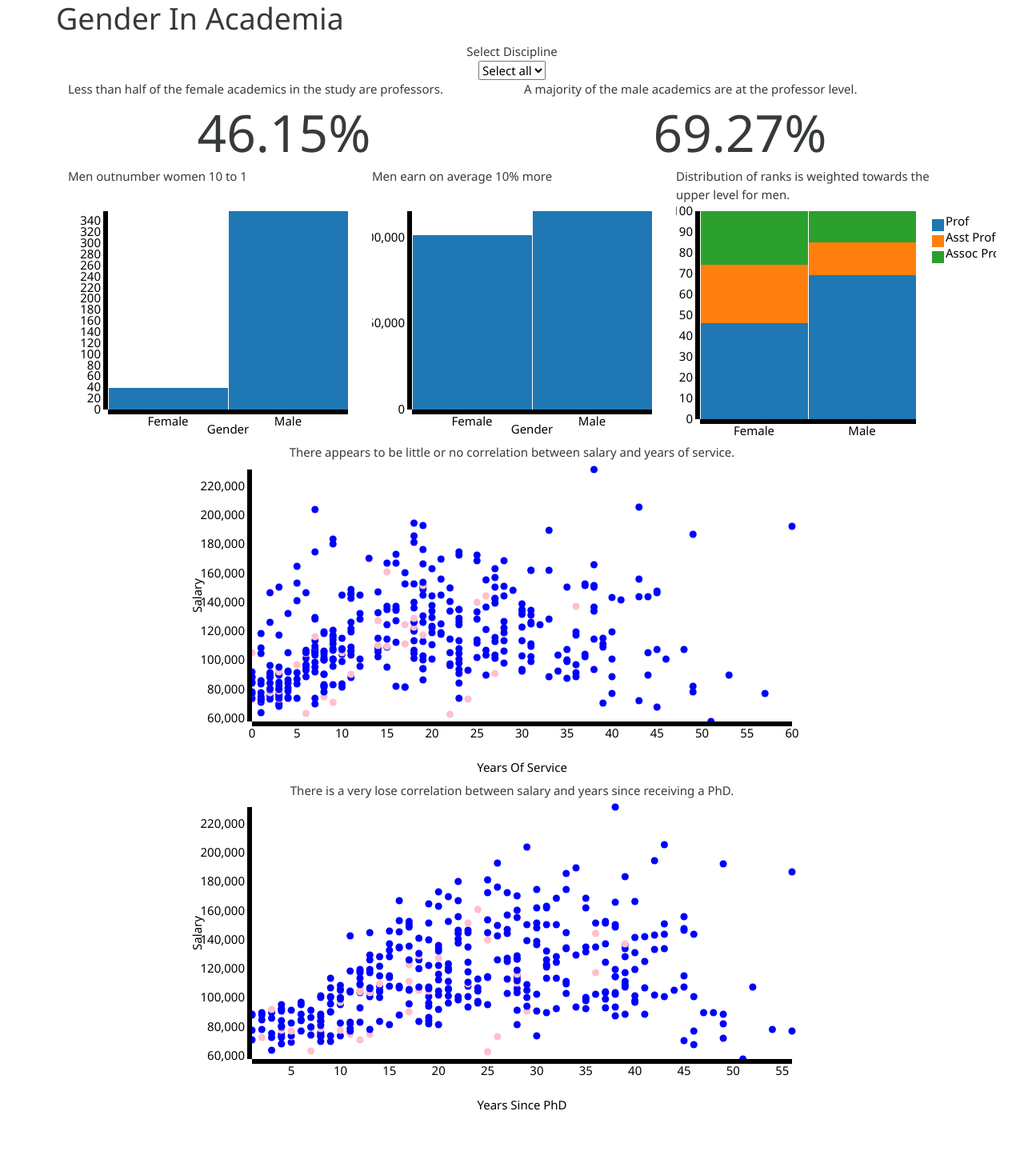
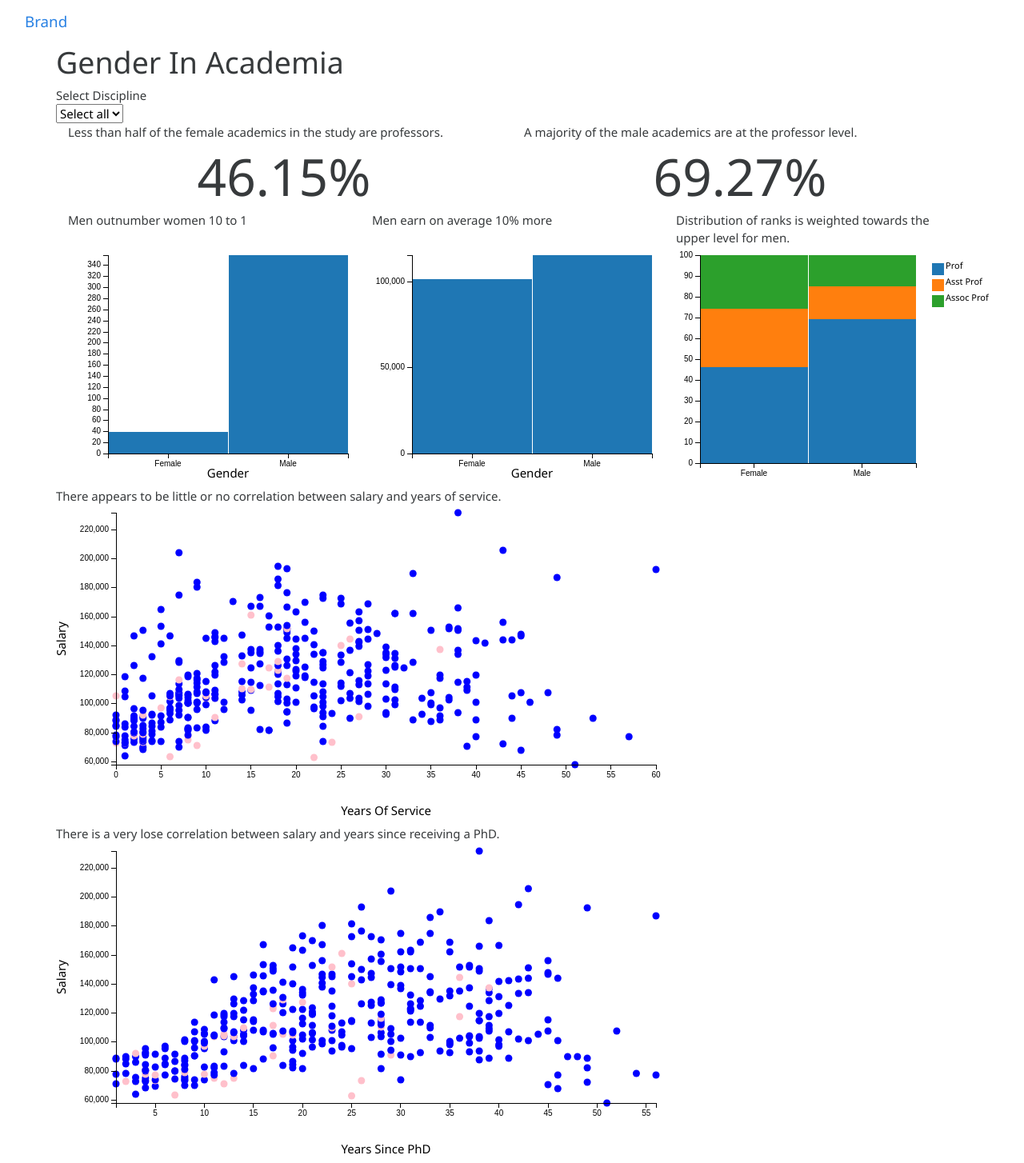
Before and after one commit to kescardoso/dashboard, a plain HTML site: page index.html in a window 1280 px wide. Shown: the whole page at 80% size. Before the commit the page ends 1399 px from the top, so only its background shows below. Drawn offline with Linux system fonts and the light colour scheme.

Commit message:
Added navbar to index.html

```diff
--- a/index.html
+++ b/index.html
@@ -7,7 +7,7 @@
     <title>Gender in Academia</title>
 
     <link rel="stylesheet" href="static/css/bootstrap.min.css" type="text/css" />
-    <link rel="stylesheet" href="static/css/dc.min/css" type="text/css" />
+    <link rel="stylesheet" href="static/css/dc.min.css" type="text/css" />
     <link rel="stylesheet" href="static/css/style.css" type="text/css" />
 
     <script type="text/javascript" src="static/js/d3.min.js"></script>
@@ -19,6 +19,14 @@
 </head>
 <body>
 
+    <nav class="navbar navbar-default">
+        <div class="container-fluid">
+            <div class="navbar-header">
+                <a class="navbar-brand" href="#">Brand</a>
+            </div>
+        </div>
+    </nav>
+
     <div class="container">
 
         <div class="row">
@@ -26,10 +34,10 @@
         </div>
 
         <div class="row">
-            <div class="col-md-offset-5 mx-auto">Select Discipline</div>
+            <div class="col-md-offset-5">Select Discipline</div>
         </div>
         <div class="row">
-            <div class="col-md-offset-5 mx-auto" id="discipline-selector"></div>
+            <div class="col-md-offset-5" id="discipline-selector"></div>
         </div>
 
         <div class="row">
@@ -53,18 +61,18 @@
         </div>
 
         <div class="row">
-            <div class="col-md-offset-2 mx-auto">There appears to be little or no correlation between salary and years of service.</div>
+            <div class="col-md-offset-2">There appears to be little or no correlation between salary and years of service.</div>
         </div>
         <div class="row">
-            <div class="col-md-offset-2 mx-auto" id="service-salary"></div>
+            <div class="col-md-offset-2" id="service-salary"></div>
         </div>
 
 
         <div class="row">
-            <div class="col-md-offset-2 mx-auto">There is a very lose correlation between salary and years since receiving a PhD.</div>
+            <div class="col-md-offset-2">There is a very lose correlation between salary and years since receiving a PhD.</div>
         </div>
         <div class="row">
-            <div  class="col-md-offset-2 mx-auto" id="phd-salary"></div>
+            <div  class="col-md-offset-2" id="phd-salary"></div>
         </div>
     </div>
 
```
Also changed, not shown: .c9/metadata/environment/index.html, .c9/metadata/environment/static/js/graph.js, 11 other files.
